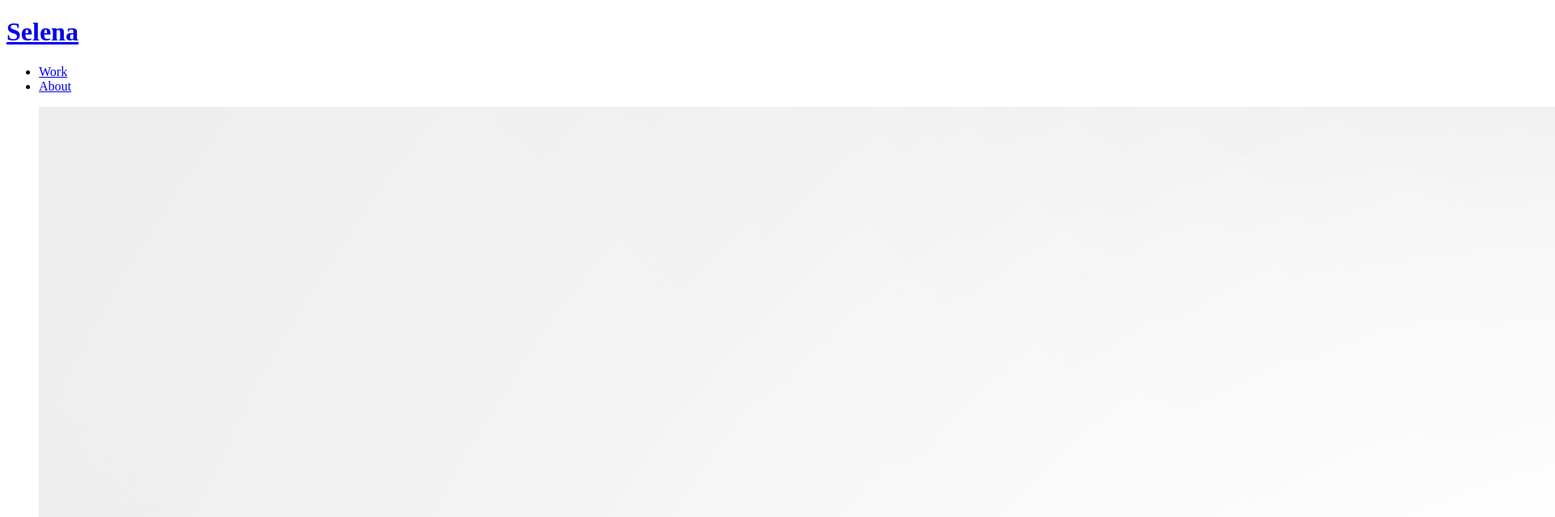
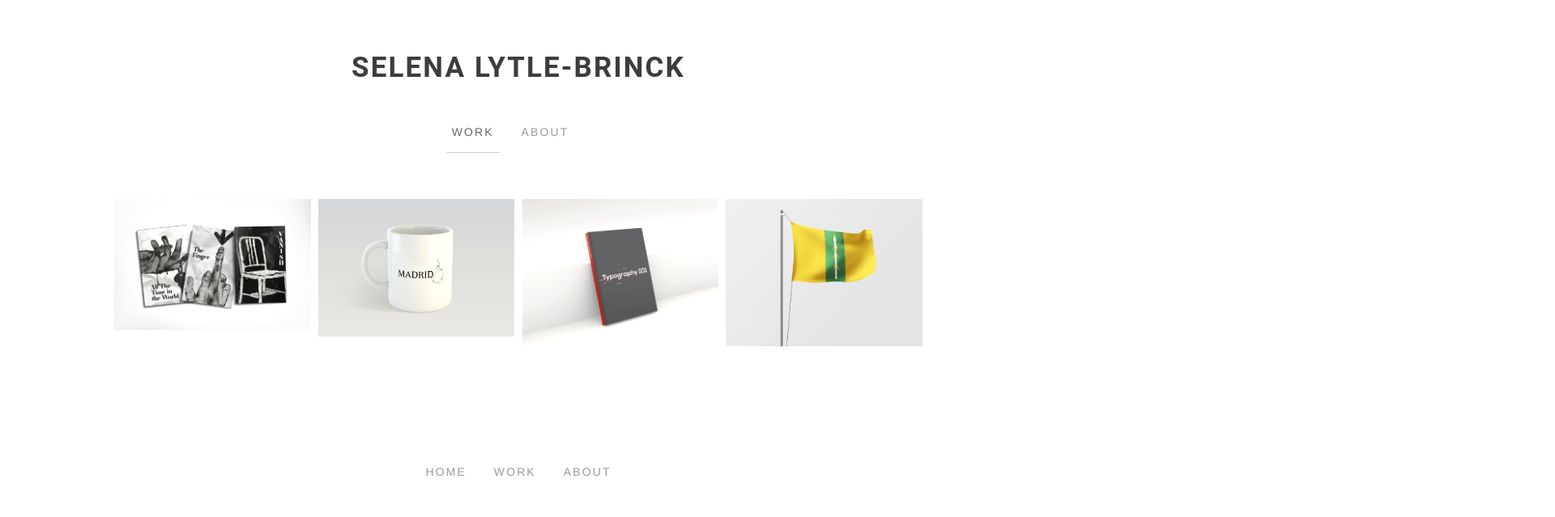
Before and after one commit to Selena9090/myportfolio-2022, a plain HTML site: page index.html in a window 1280 px wide. Shown: the top 639 px of the page at 81% size, 1920 px wide, since content can reach past the window. Drawn offline with Linux system fonts and the light colour scheme.

Commit message:
updated index.html

```diff
--- a/css/style.css
+++ b/css/style.css
@@ -1,19 +1,271 @@
-/* #CSS
+/* #BASE CSS (Initital Setup)
 ---------------------------------
     #HTML5
     #BODY
         #TYPOGRAPHY
-    #HELPERS
-    #IMAGES
-    #BUTTONS
+        #HELPERS
+        #MEDIA
+            #IMAGES
+            #VIDEOS
+        #COMPONENTS
+            #BUTTONS
+    #LAYOUT
+        #MEDIAQUERIES
     #SITE STRUCTURE
         #HEADER
             #SITE-BRANDING (LOGO)
             #SITE NAVIGATION
         #FOOTER
         #SECTIONS
-            #HERO
-    #LAYOUT
-        #GRIDS
-    #EFFECTS (FADE-INS)
+        #SUB PAGES
 --------------------------------- */
+/* #HTML5 */
+header, section, footer, aside, nav, main, article, figure {
+    display: block;
+  }
+
+  /* #TYPOGRAPHY  */
+  body {
+    font-family: Helvetica, Arial, sans-serif;
+    color: rgba(0,0,0,.7);
+    max-width: 1000px;
+    margin: 0 auto;
+    padding: 1em;
+    font-size: 87.5%;
+    line-height: 1.5em;
+}
+
+h1 {
+    font-size: 2.5em;
+    font-family: 'Roboto', sans-serif;
+    margin: 0;
+    line-height: 55px;
+}
+
+/* #LINKS */
+a {
+  color: rgba(0, 0, 0, 0.759);;
+  text-decoration: none;
+}
+
+a:hover {
+    color: rgba(0,0,0,.6);;
+  }
+
+  /* HELPERS */
+  .text-centered {
+    text-align: center;
+  }
+
+  .text-centered p,
+  .mywufooform{
+      max-width: 30em;
+      margin-left: auto;
+      margin-right: auto;
+  }
+
+  .subheader {
+    color: rgba(0,0,0,.5);
+    font-weight: normal;
+  }
+
+  .full-width {
+    width: 100vw;
+    position: relative;
+    left: 50%;
+    right: 50%;
+    margin-left: -50vw;
+    margin-right: -50vw;
+  }
+
+  .full-width img {
+    width: 100%;
+  }
+
+  /* #IMAGES */
+  img {
+    max-width: 99%;
+    height: auto;
+  }
+
+  img.circular {
+      border-radius: 100%;
+      max-width: 50%;
+  }
+
+  /* BUTTONS */
+  a.button {
+      display: inline-block;
+      background-color: rgba(66, 71, 173, 0.964);
+      color: rgba(255,255,255,.8);
+      border-radius: .5em;
+      padding: 1em 2em .8em 2em;
+      margin: .5em;
+      text-transform: uppercase;
+      letter-spacing: 0.15em;
+      font-size: .9em;
+  }
+  a.button:hover {
+      background-color: rgba(0,0,0,.5);
+  }
+
+  /* SITE-STRUCTURE */
+
+  .site-header,
+  .site-footer {
+      text-align: center;
+      padding: 3em 0 2em 0;
+      text-transform: uppercase;
+      letter-spacing: 0.15em;
+  }
+
+  .site-branding h1 {
+      font-size: 2.5em;
+      font-family: 'Roboto', sans-serif;
+      margin: 0;
+      line-height: 55px;
+  }
+
+  .site-navigation ul {
+      margin: 0;
+      padding: 2em 0;
+  }
+
+  .site-navigation li {
+      margin: 0 .5em;
+      padding: 0;
+      display: inline-block;
+  }
+
+  .site-navigation a {
+      display: block;
+      padding: 1em .5em;
+      color: rgba(0,0,0,.4);
+  }
+
+  .site-navigation a:hover,
+  .site-navigation a.selected {
+      color: rgba(0,0,0,.6);
+      border-bottom: 0.05em solid rgba(0,0,0,.2);
+  }
+
+  section {
+      padding: 0 0 3em 0;
+  }
+
+  .hero {
+      padding: 4em 0;
+      background: #dedede;
+      margin-bottom: 6em;
+  }
+
+
+  /* FLEX GRID */
+
+  @media (min-width: 768px) {
+
+      .row {
+          display: flex;
+          justify-content: space-between;
+          margin-bottom: 1em;
+      }
+      .one-third.column {
+          width: 32%;
+      }
+      .two-thirds.column {
+          width: 60%;
+      }
+
+  }
+
+  /* #THUMBGRID */
+  .thumbgrid {
+      display: flex;
+      flex-wrap: wrap;
+      justify-content: space-between;
+  }
+
+  .thumbgrid a {
+      width: 49.5%;
+  }
+
+  @media (min-width:768px) {
+      .thumbgrid a {
+          width: 24.5%;
+      }
+  }
+
+  .thumbgrid a img {
+      filter: brightness(1.05);
+      transition: all ease-in-out 0.2s;
+      border: 1px solid rgba(255,255,255,0);
+  }
+
+  .thumbgrid a:hover img {
+      filter: brightness(1);
+      border: 1px solid rgba(0,0,0,.3);
+  }
+
+  /* Page Fade-ins */
+  @keyframes fade-in {
+    from {
+      opacity: 0;
+    }
+    to {
+      opacity: 1;
+    }
+  }
+
+  main,
+  fade-in {
+    opacity: 0;
+    animation: fade-in ease-in-out 1;
+    animation-fill-mode: forwards;
+    animation-duration: 0.5s;
+  }
+
+  @keyframes fade-and-move-in {
+    from {
+      transform: translate(0, -20px);
+      opacity: 0;
+    }
+    to {
+      transform: translate(0, 0);
+      opacity: 1;
+    }
+  }
+
+  .fade-and-move-in * {
+    opacity: 0;
+    animation: fade-and-move-in ease-out 1;
+    animation-fill-mode: forwards;
+    animation-duration: 0.5s;
+  }
+
+  .fade-and-move-in *:nth-child(1) {
+    animation-delay: 0.1s;
+  }
+  .fade-and-move-in *:nth-child(2) {
+    animation-delay: 0.2s;
+  }
+  .fade-and-move-in *:nth-child(3) {
+    animation-delay: 0.4s;
+  }
+  .fade-and-move-in *:nth-child(4) {
+    animation-delay: 0.7s;
+  }
+  .fade-and-move-in *:nth-child(5) {
+    animation-delay: 1s;
+  }
+  .fade-and-move-in *:nth-child(6) {
+    animation-delay: 1.2s;
+  }
+  .fade-and-move-in *:nth-child(7) {
+    animation-delay: 1.4s;
+  }
+  .fade-and-move-in *:nth-child(8) {
+    animation-delay: 1.6s;
+  }
+  .fade-and-move-in *:nth-child(9) {
+    animation-delay: 1.8s;
+  }
--- a/index.html
+++ b/index.html
@@ -1,47 +1,66 @@
-<!DOCTYPE html>
+<!doctype html>
 <html lang="en">
+
 <head>
     <meta charset="utf-8" />
     <title>My Portfolio</title>
-    <meta name="description" content="A minimal, simple portfolio site." />
+
+    <!-- HTML5 -->
+    <!--[if lt IE 9]>
+    <script src="http://html5shim.googlecode.com/svn/trunk/html5.js"></script>
+<![endif]-->
 
     <!-- VIEWPORT FOR MOBILE -->
     <meta name="viewport" content="width=device-width, initial-scale=1" />
-
-    <!-- FOR IE -->
-    <meta http-equiv="X-UA-Compatible" content="ie=edge">
 
     <!-- MAIN CSS FILE -->
     <link href="css/style.css" rel="stylesheet" type="text/css" />
 
 </head>
 
-<body class="page-work">
+<body>
 
     <header class="site-header">
-        <div class="site-identity">
-            <h1><a href="index.html">Selena</a></h1>
+            <div class="site-branding">
+                <h1>
+                    <a href="index.html">Selena Lytle-Brinck</a>
+                </h1>
             </div>
             <nav class="site-navigation">
                 <ul>
-                <li><a href="index.html" class="selected">Work</a></li>
-                <li><a href="about.html">About</a></li>
-            </ul>
-        </nav>
+                    <li class="selected">
+                        <a href="index.html#work" class="selected">Work</a>
+                    </li>
+                    <li>
+                        <a href="about.html">About</a>
+                    </li>
+                    <li>
     </header>
 
-    <main class="site-main">
+    <main class="site-main fade-and-move-in">
+
         <section id="work" class="text-centered">
-            <ul class="thumbgrid">
-                <li><a href="bookcovers/index.html"><img src="img/bookcovers.JPEG" alt="Placeholder" /></a></li>
-                <li><a href="madrid/index.html"><img src="img/madrid.jpg" alt="Placeholder" /></a></li>
-                <li><a href="#"><img src="img/placeholder-1x1-ipad.jpg" alt="Placeholder" /></a></li>
-                <li><a href="#"><img src="img/placeholder-1x1-iphone.jpg" alt="Placeholder" /></a></li>
-            </ul>
+
+            <div class="thumbgrid">
+                <a href="bookcovers.index.html">
+                    <img src="img/bookcovers.JPEG" alt="placeholder" />
+                </a>
+                <a href="madrid.index.html">
+                    <img src="img/madrid_mug.jpg" alt="placeholder" />
+                </a>
+                <a href="typography.index.html">
+                    <img src="img/typography.jpg" alt="placeholder" />
+                </a>
+                <a href="flagdesign.index.html">
+                    <img src="img/flagdesign.jpg" alt="placeholder" />
+                </a>
+            </div>
+
         </section>
+
     </main>
 
-    <footer class="site-footer">
+    <footer class="site-footer fade-and-move-in">
             <nav class="site-navigation">
                 <ul>
                     <li>
@@ -57,3 +76,7 @@
             </nav>
 
     </footer>
+
+</body>
+
+</html>
```
Also changed, not shown: img/flagdesign.jpg (added), img/madrid_bag.jpg (added), img/madrid_mug.jpg (added), img/typography.jpg (added). Lines whose indentation alone changed are shown as unchanged.
